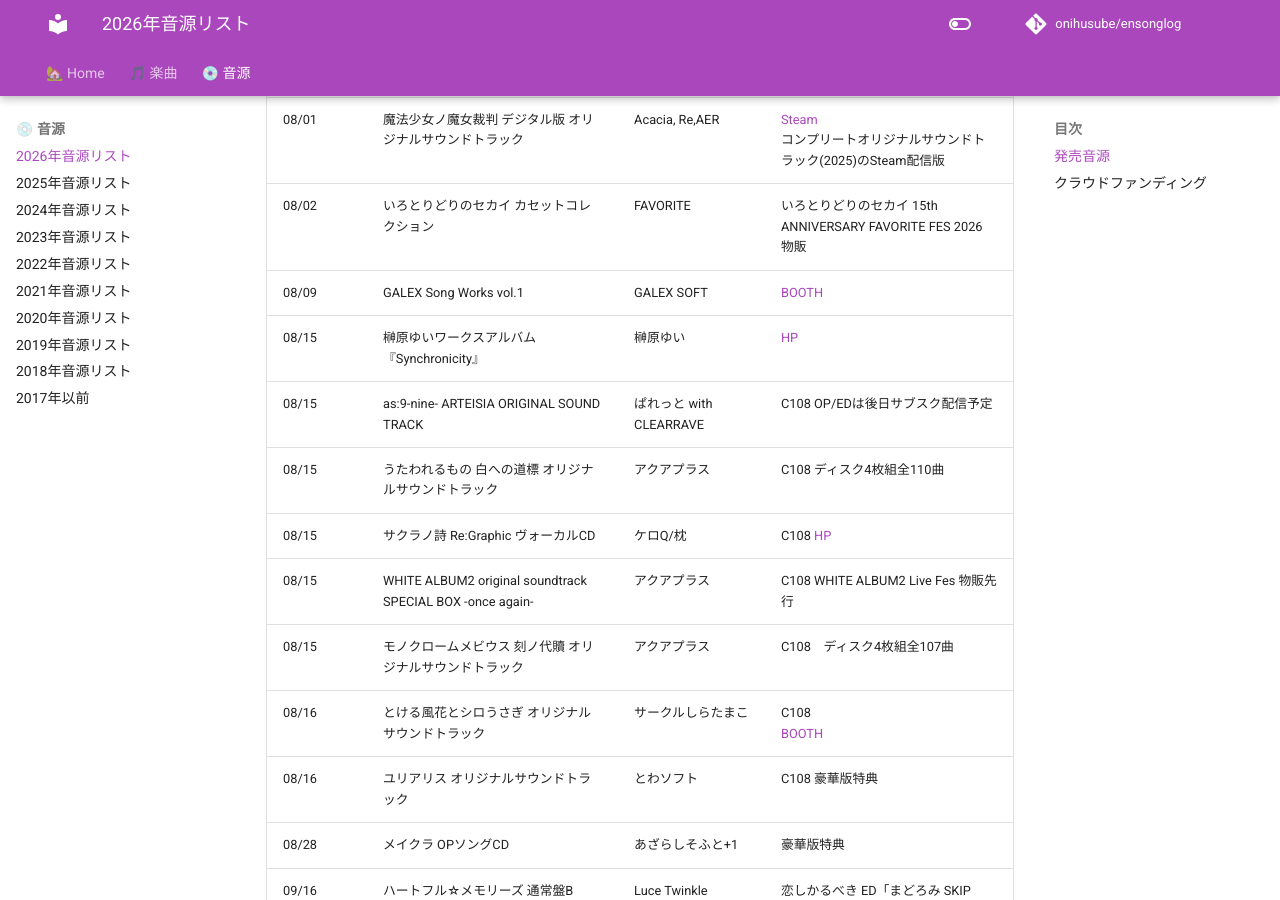
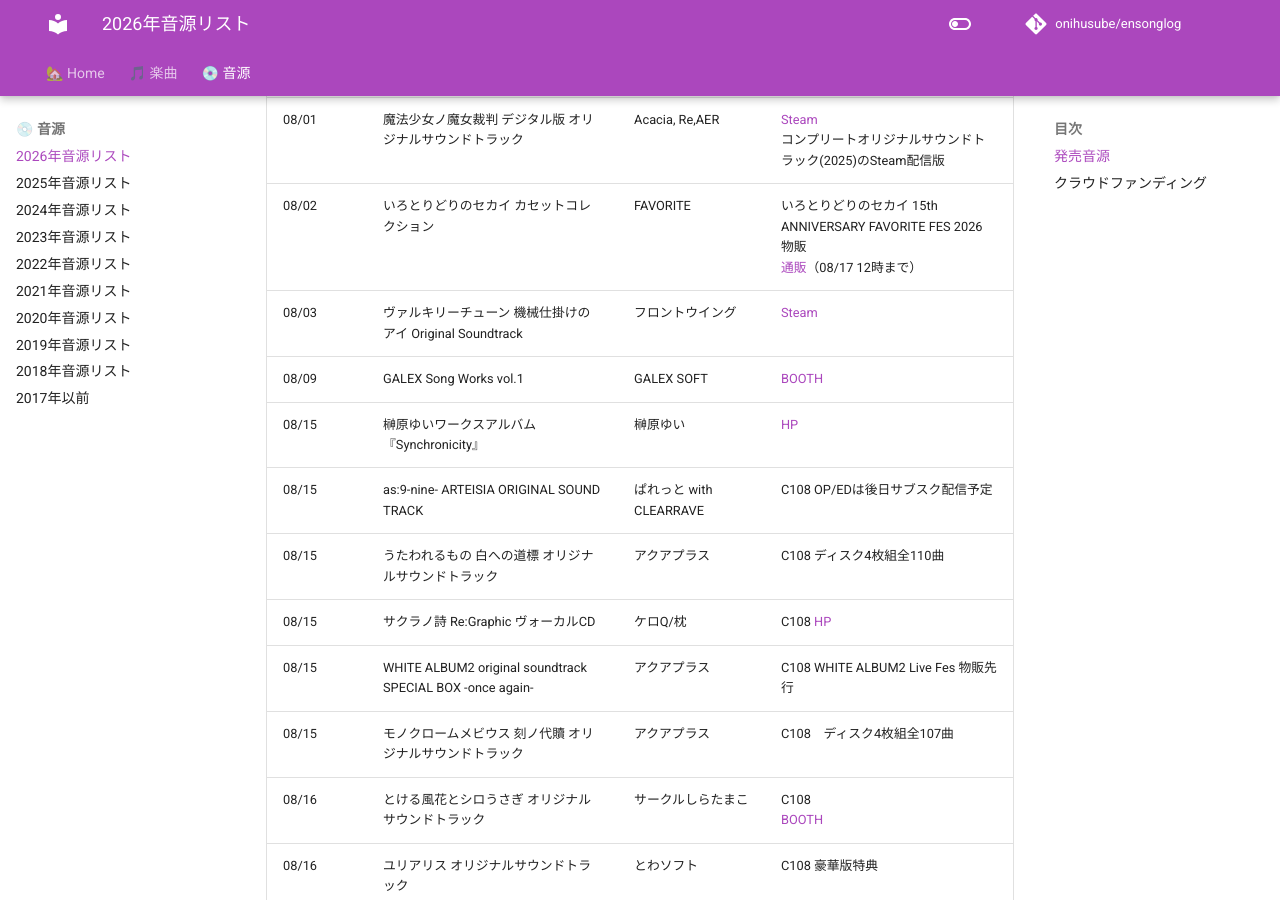
Before and after one commit to onihusube/ensonglog, an MkDocs documentation site: the page built from docs/2026/音源.md, in a window 1280 px wide and 900 px high, scrolled down 10441 px. Built offline with MkDocs 1.6.1 and Material for MkDocs 9.7.7, drawn with Linux system fonts in a browser that asks for light colours; comment, search, counter and statistics services are not loaded.

Commit message:
音源等追記

```diff
--- a/docs/2026/音源.md
+++ b/docs/2026/音源.md
@@ -150,7 +150,8 @@
 | 07/31 | [ぼっちな魔王と俺の塔 ソングコレクションCD](./音源個別/ぼっちな魔王と俺の塔%20ソングコレクションCD.md) | KarinProject | 巨塔edition 特典 |
 | 07/31 | ぼっちな魔王と俺の塔 サウンドトラックCD | KarinProject | 巨塔edition特典 |
 | 08/01 | 魔法少女ノ魔女裁判 デジタル版 オリジナルサウンドトラック | Acacia, Re,AER | [Steam](https://store.steampowered.com/app/3423770/_/) </br> コンプリートオリジナルサウンドトラック(2025)のSteam配信版 |
-| 08/02 | いろとりどりのセカイ カセットコレクション | FAVORITE | いろとりどりのセカイ 15th ANNIVERSARY FAVORITE FES 2026 物販 |
+| 08/02 | いろとりどりのセカイ カセットコレクション | FAVORITE | いろとりどりのセカイ 15th ANNIVERSARY FAVORITE FES 2026 物販 </br> [通販](https://e-mart.jp/favorite/products/detail/73)（08/17 12時まで） |
+| 08/03 | ヴァルキリーチューン 機械仕掛けのアイ Original Soundtrack | フロントウイング | [Steam](https://store.steampowered.com/app/4873820/__Original_Soundtrack/) |
 | 08/09 | GALEX Song Works vol.1 | GALEX SOFT | [BOOTH](https://galexsoft.booth.pm/items/8668782) |
 | 08/15 | 榊原ゆいワークスアルバム『Synchronicity』 | 榊原ゆい | [HP](https://wardrecords.com/page/sakakibarayui/synchronicity/) |
 | 08/15 | as:9-nine- ARTEISIA ORIGINAL SOUND TRACK | ぱれっと with CLEARRAVE | C108 OP/EDは後日サブスク配信予定 |
```
Also changed, not shown: docs/2026/楽曲.md (+2 -2 lines).
